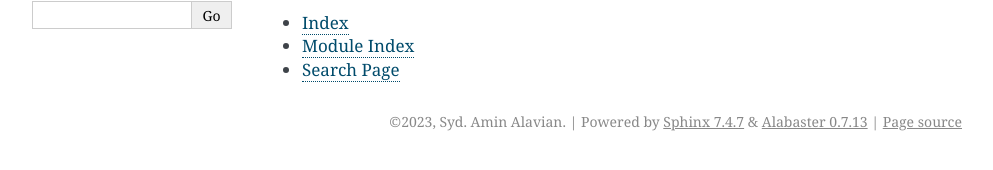
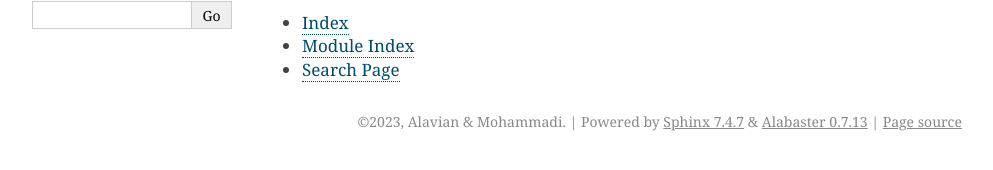
Before and after one commit to m-amin-alavian/PyHEIS, a Sphinx documentation site: the page built from docs/index.rst, in a window 1280 px wide. Shown: the part 289-459 px from the top of the page, without its empty margins (148-1141 px from the left). Built offline with Sphinx 7.4.7, drawn with Linux system fonts in a browser that asks for light colours.

Commit message:
Edit author and project name

```diff
--- a/docs/conf.py
+++ b/docs/conf.py
@@ -9,9 +9,9 @@
 import sys
 sys.path.insert(0, os.path.abspath('..'))
 
-project = 'Household Budget'
-copyright = '2023, Syd. Amin Alavian'
-author = 'Syd. Amin Alavian'
+project = 'Iran Household Budget Survey'
+copyright = '2023, Alavian & Mohammadi'
+author = 'Alavian & Mohammadi'
 release = '0.1'
 
 # -- General configuration ---------------------------------------------------
```
